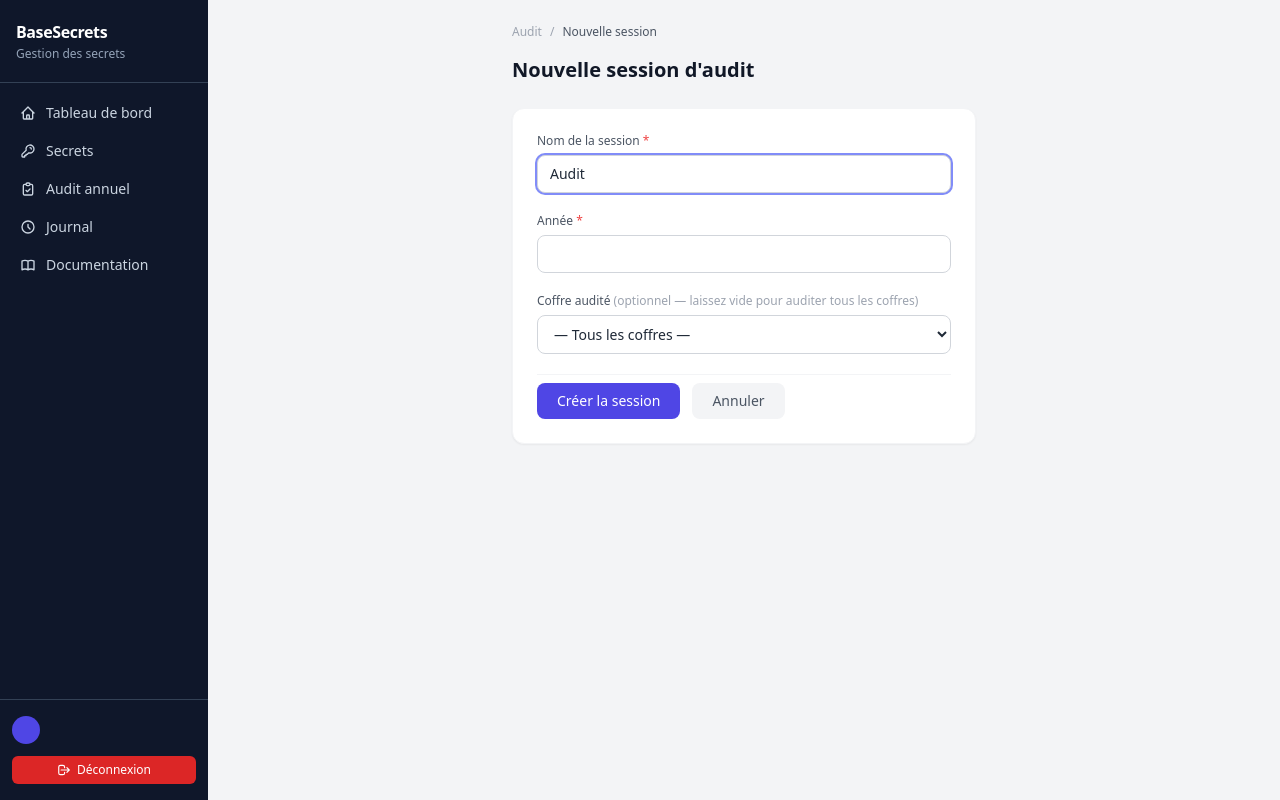
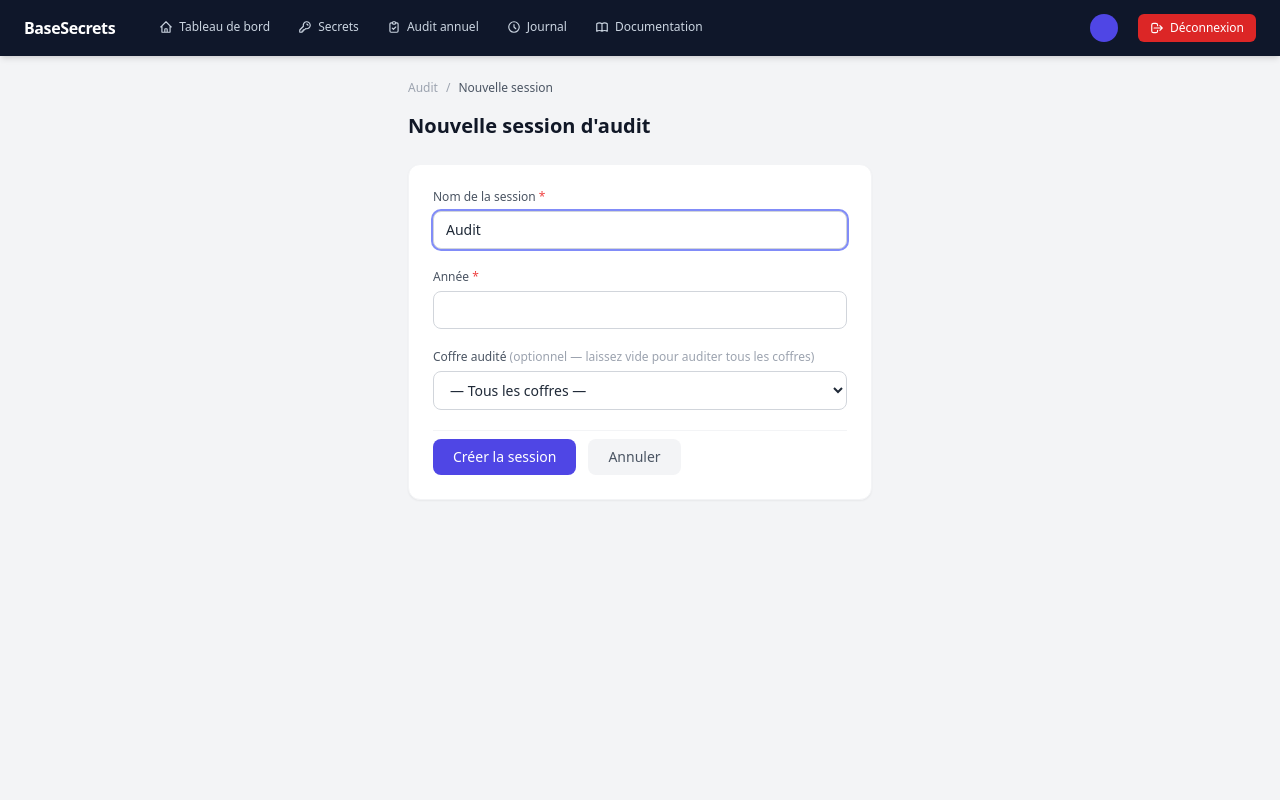
Before and after one commit to nashvilleboy2019-art/basesecrets, a FastAPI app: template app/templates/audit/new.html in a window 1280 px wide. Run offline with FastAPI, Linux system fonts and the light colour scheme; the template is opened without the code that fills it, so the values that code supplies are empty; some libraries are stand-ins or nearby versions.

Commit message:
Replace sidebar with top navbar, update theme active style, add demo scripts to README
Co-Authored-By: Claude Sonnet 4.6 <noreply@anthropic.com>

```diff
--- a/app/templates/base.html
+++ b/app/templates/base.html
@@ -9,60 +9,67 @@
   {{ get_theme_style() | safe }}
   {% block head %}{% endblock %}
 </head>
-<body id="app-layout" class="bg-gray-100 h-screen flex overflow-hidden text-sm text-gray-800">
+<body id="app-layout" class="bg-gray-100 min-h-screen flex flex-col text-sm text-gray-800">
 
-  <!-- Sidebar -->
-  <aside id="main-sidebar" class="w-52 text-white flex flex-col flex-shrink-0" style="background-color:var(--color-sidebar)">
-    <div class="px-4 py-5 border-b border-slate-700">
-      <div class="font-bold text-white text-base tracking-tight">BaseSecrets</div>
-      <div class="text-slate-400 text-xs mt-0.5">Gestion des secrets</div>
-    </div>
+  <!-- Top navbar -->
+  <header id="main-topnav" class="text-white flex-shrink-0 shadow-md" style="background-color:var(--color-sidebar)">
+    <div class="px-6 flex items-center h-14 gap-6">
 
-    <nav class="flex-1 px-2 py-3 space-y-0.5">
-      <a href="/" class="flex items-center gap-2.5 px-3 py-2 rounded-md transition-colors
-        {% if active == 'dashboard' %}nav-item-active{% else %}text-slate-300 hover:bg-slate-700 hover:text-white{% endif %}">
-        <svg class="w-4 h-4 flex-shrink-0" fill="none" stroke="currentColor" viewBox="0 0 24 24">
+      <!-- Brand -->
+      <a href="/" class="flex items-center gap-2.5 flex-shrink-0 mr-2">
+        {% set logo_url = get_logo_url() %}
+        {% if logo_url %}
+        <img src="{{ logo_url }}" alt="Logo" class="h-7 w-auto object-contain">
+        {% endif %}
+        <span class="font-bold text-white text-base tracking-tight">BaseSecrets</span>
+      </a>
+
+      <!-- Nav links -->
+      <nav class="flex items-center gap-1 flex-1 h-full">
+        <a href="/" class="flex items-center gap-1.5 px-3 h-full text-xs font-medium transition-colors border-b-2
+          {% if active == 'dashboard' %}nav-item-active border-transparent{% else %}text-slate-300 hover:text-white border-transparent hover:border-slate-400{% endif %}">
+          <svg class="w-3.5 h-3.5 flex-shrink-0" fill="none" stroke="currentColor" viewBox="0 0 24 24">
             <path stroke-linecap="round" stroke-linejoin="round" stroke-width="2"
               d="M3 12l2-2m0 0l7-7 7 7M5 10v10a1 1 0 001 1h3m10-11l2 2m-2-2v10a1 1 0 01-1 1h-3m-6 0a1 1 0 001-1v-4a1 1 0 011-1h2a1 1 0 011 1v4a1 1 0 001 1m-6 0h6"/>
           </svg>
           Tableau de bord
         </a>
-      <a href="/secrets" class="flex items-center gap-2.5 px-3 py-2 rounded-md transition-colors
-        {% if active == 'secrets' %}nav-item-active{% else %}text-slate-300 hover:bg-slate-700 hover:text-white{% endif %}">
-        <svg class="w-4 h-4 flex-shrink-0" fill="none" stroke="currentColor" viewBox="0 0 24 24">
+        <a href="/secrets" class="flex items-center gap-1.5 px-3 h-full text-xs font-medium transition-colors border-b-2
+          {% if active == 'secrets' %}nav-item-active border-transparent{% else %}text-slate-300 hover:text-white border-transparent hover:border-slate-400{% endif %}">
+          <svg class="w-3.5 h-3.5 flex-shrink-0" fill="none" stroke="currentColor" viewBox="0 0 24 24">
             <path stroke-linecap="round" stroke-linejoin="round" stroke-width="2"
               d="M15 7a2 2 0 012 2m4 0a6 6 0 01-7.743 5.743L11 17H9v2H7v2H4a1 1 0 01-1-1v-2.586a1 1 0 01.293-.707l5.964-5.964A6 6 0 1121 9z"/>
           </svg>
           Secrets
         </a>
-      <a href="/audit" class="flex items-center gap-2.5 px-3 py-2 rounded-md transition-colors
-        {% if active == 'audit' %}nav-item-active{% else %}text-slate-300 hover:bg-slate-700 hover:text-white{% endif %}">
-        <svg class="w-4 h-4 flex-shrink-0" fill="none" stroke="currentColor" viewBox="0 0 24 24">
+        <a href="/audit" class="flex items-center gap-1.5 px-3 h-full text-xs font-medium transition-colors border-b-2
+          {% if active == 'audit' %}nav-item-active border-transparent{% else %}text-slate-300 hover:text-white border-transparent hover:border-slate-400{% endif %}">
+          <svg class="w-3.5 h-3.5 flex-shrink-0" fill="none" stroke="currentColor" viewBox="0 0 24 24">
             <path stroke-linecap="round" stroke-linejoin="round" stroke-width="2"
               d="M9 5H7a2 2 0 00-2 2v12a2 2 0 002 2h10a2 2 0 002-2V7a2 2 0 00-2-2h-2M9 5a2 2 0 002 2h2a2 2 0 002-2M9 5a2 2 0 012-2h2a2 2 0 012 2m-6 9l2 2 4-4"/>
           </svg>
           Audit annuel
         </a>
-      <a href="/activity" class="flex items-center gap-2.5 px-3 py-2 rounded-md transition-colors
-        {% if active == 'activity' %}nav-item-active{% else %}text-slate-300 hover:bg-slate-700 hover:text-white{% endif %}">
-        <svg class="w-4 h-4 flex-shrink-0" fill="none" stroke="currentColor" viewBox="0 0 24 24">
+        <a href="/activity" class="flex items-center gap-1.5 px-3 h-full text-xs font-medium transition-colors border-b-2
+          {% if active == 'activity' %}nav-item-active border-transparent{% else %}text-slate-300 hover:text-white border-transparent hover:border-slate-400{% endif %}">
+          <svg class="w-3.5 h-3.5 flex-shrink-0" fill="none" stroke="currentColor" viewBox="0 0 24 24">
             <path stroke-linecap="round" stroke-linejoin="round" stroke-width="2"
               d="M12 8v4l3 3m6-3a9 9 0 11-18 0 9 9 0 0118 0z"/>
           </svg>
           Journal
         </a>
         {% if user.role == 'responsable' %}
-      <a href="/users/" class="flex items-center gap-2.5 px-3 py-2 rounded-md transition-colors
-        {% if active == 'users' %}nav-item-active{% else %}text-slate-300 hover:bg-slate-700 hover:text-white{% endif %}">
-        <svg class="w-4 h-4 flex-shrink-0" fill="none" stroke="currentColor" viewBox="0 0 24 24">
+        <a href="/users/" class="flex items-center gap-1.5 px-3 h-full text-xs font-medium transition-colors border-b-2
+          {% if active == 'users' %}nav-item-active border-transparent{% else %}text-slate-300 hover:text-white border-transparent hover:border-slate-400{% endif %}">
+          <svg class="w-3.5 h-3.5 flex-shrink-0" fill="none" stroke="currentColor" viewBox="0 0 24 24">
             <path stroke-linecap="round" stroke-linejoin="round" stroke-width="2"
               d="M12 4.354a4 4 0 110 5.292M15 21H3v-1a6 6 0 0112 0v1zm0 0h6v-1a6 6 0 00-9-5.197M13 7a4 4 0 11-8 0 4 4 0 018 0z"/>
           </svg>
           Comptes
         </a>
-      <a href="/settings/" class="flex items-center gap-2.5 px-3 py-2 rounded-md transition-colors
-        {% if active == 'settings' %}nav-item-active{% else %}text-slate-300 hover:bg-slate-700 hover:text-white{% endif %}">
-        <svg class="w-4 h-4 flex-shrink-0" fill="none" stroke="currentColor" viewBox="0 0 24 24">
+        <a href="/settings/" class="flex items-center gap-1.5 px-3 h-full text-xs font-medium transition-colors border-b-2
+          {% if active == 'settings' %}nav-item-active border-transparent{% else %}text-slate-300 hover:text-white border-transparent hover:border-slate-400{% endif %}">
+          <svg class="w-3.5 h-3.5 flex-shrink-0" fill="none" stroke="currentColor" viewBox="0 0 24 24">
             <path stroke-linecap="round" stroke-linejoin="round" stroke-width="2"
               d="M10.325 4.317c.426-1.756 2.924-1.756 3.35 0a1.724 1.724 0 002.573 1.066c1.543-.94 3.31.826 2.37 2.37a1.724 1.724 0 001.065 2.572c1.756.426 1.756 2.924 0 3.35a1.724 1.724 0 00-1.066 2.573c.94 1.543-.826 3.31-2.37 2.37a1.724 1.724 0 00-2.572 1.065c-.426 1.756-2.924 1.756-3.35 0a1.724 1.724 0 00-2.573-1.066c-1.543.94-3.31-.826-2.37-2.37a1.724 1.724 0 00-1.065-2.572c-1.756-.426-1.756-2.924 0-3.35a1.724 1.724 0 001.066-2.573c-.94-1.543.826-3.31 2.37-2.37.996.608 2.296.07 2.572-1.065z"/>
             <path stroke-linecap="round" stroke-linejoin="round" stroke-width="2" d="M15 12a3 3 0 11-6 0 3 3 0 016 0z"/>
@@ -70,8 +77,8 @@
           Paramètres
         </a>
         {% endif %}
-      <a href="/guide" target="_blank" class="flex items-center gap-2.5 px-3 py-2 rounded-md transition-colors text-slate-300 hover:bg-slate-700 hover:text-white">
-        <svg class="w-4 h-4 flex-shrink-0" fill="none" stroke="currentColor" viewBox="0 0 24 24">
+        <a href="/guide" target="_blank" class="flex items-center gap-1.5 px-3 h-full text-xs font-medium transition-colors border-b-2 text-slate-300 hover:text-white border-transparent hover:border-slate-400">
+          <svg class="w-3.5 h-3.5 flex-shrink-0" fill="none" stroke="currentColor" viewBox="0 0 24 24">
             <path stroke-linecap="round" stroke-linejoin="round" stroke-width="2"
               d="M12 6.253v13m0-13C10.832 5.477 9.246 5 7.5 5S4.168 5.477 3 6.253v13C4.168 18.477 5.754 18 7.5 18s3.332.477 4.5 1.253m0-13C13.168 5.477 14.754 5 16.5 5c1.747 0 3.332.477 4.5 1.253v13C19.832 18.477 18.247 18 16.5 18c-1.746 0-3.332.477-4.5 1.253"/>
           </svg>
@@ -79,18 +86,19 @@
         </a>
       </nav>
 
-    <div class="px-3 py-4 border-t border-slate-700">
-      <div class="flex items-center gap-2 mb-3">
+      <!-- Right : user + logout -->
+      <div class="flex items-center gap-3 flex-shrink-0">
+        <div class="flex items-center gap-2">
           <div class="w-7 h-7 rounded-full flex items-center justify-center text-xs font-bold text-white flex-shrink-0" style="background-color:var(--color-accent)">
             {{ user.username[0]|upper }}
           </div>
-        <div class="min-w-0">
-          <p class="text-white font-medium truncate">{{ user.username }}</p>
-          <p class="text-xs text-slate-400 capitalize">{{ user.role }}</p>
+          <div class="leading-tight">
+            <p class="text-white text-xs font-medium">{{ user.username }}</p>
+            <p class="text-slate-400 text-xs capitalize">{{ user.role }}</p>
           </div>
         </div>
         <a href="/logout"
-         class="flex items-center justify-center gap-1.5 w-full px-3 py-1.5 bg-red-600 hover:bg-red-700 text-white text-xs font-medium rounded-md transition-colors">
+           class="flex items-center gap-1.5 px-3 py-1.5 bg-red-600 hover:bg-red-700 text-white text-xs font-medium rounded-md transition-colors">
           <svg class="w-3.5 h-3.5" fill="none" stroke="currentColor" viewBox="0 0 24 24">
             <path stroke-linecap="round" stroke-linejoin="round" stroke-width="2"
               d="M17 16l4-4m0 0l-4-4m4 4H7m6 4v1a3 3 0 01-3 3H6a3 3 0 01-3-3V7a3 3 0 013-3h4a3 3 0 013 3v1"/>
@@ -98,11 +106,11 @@
           Déconnexion
         </a>
       </div>
-  </aside>
 
-  <!-- Content -->
-  <div class="flex-1 flex flex-col overflow-hidden">
+    </div>
+  </header>
 
+  <!-- Flash message -->
   {% if flash %}
   <div x-data="{ show: true }" x-show="show"
        x-init="setTimeout(() => show = false, 4000)"
@@ -116,10 +124,10 @@
   </div>
   {% endif %}
 
+  <!-- Page content -->
   <main class="flex-1 overflow-y-auto">
     {% block content %}{% endblock %}
   </main>
-  </div>
 
 </body>
 </html>
--- a/app/templates_config.py
+++ b/app/templates_config.py
@@ -20,7 +20,7 @@ def _get_theme_style() -> str:
     return (
         "<style>"
         f":root{{--color-sidebar:{primary};--color-accent:{secondary};}}"
-        ".nav-item-active{background-color:var(--color-accent)!important;color:#fff!important;}"
+        ".nav-item-active{color:#fff!important;border-bottom:3px solid var(--color-accent)!important;}"
         ".btn-accent{background-color:var(--color-accent)!important;color:#fff!important;transition:filter .15s;}"
         ".btn-accent:hover{filter:brightness(0.85);}"
         "</style>"
```
Also changed, not shown: README.md. Lines whose indentation alone changed are shown as unchanged.
